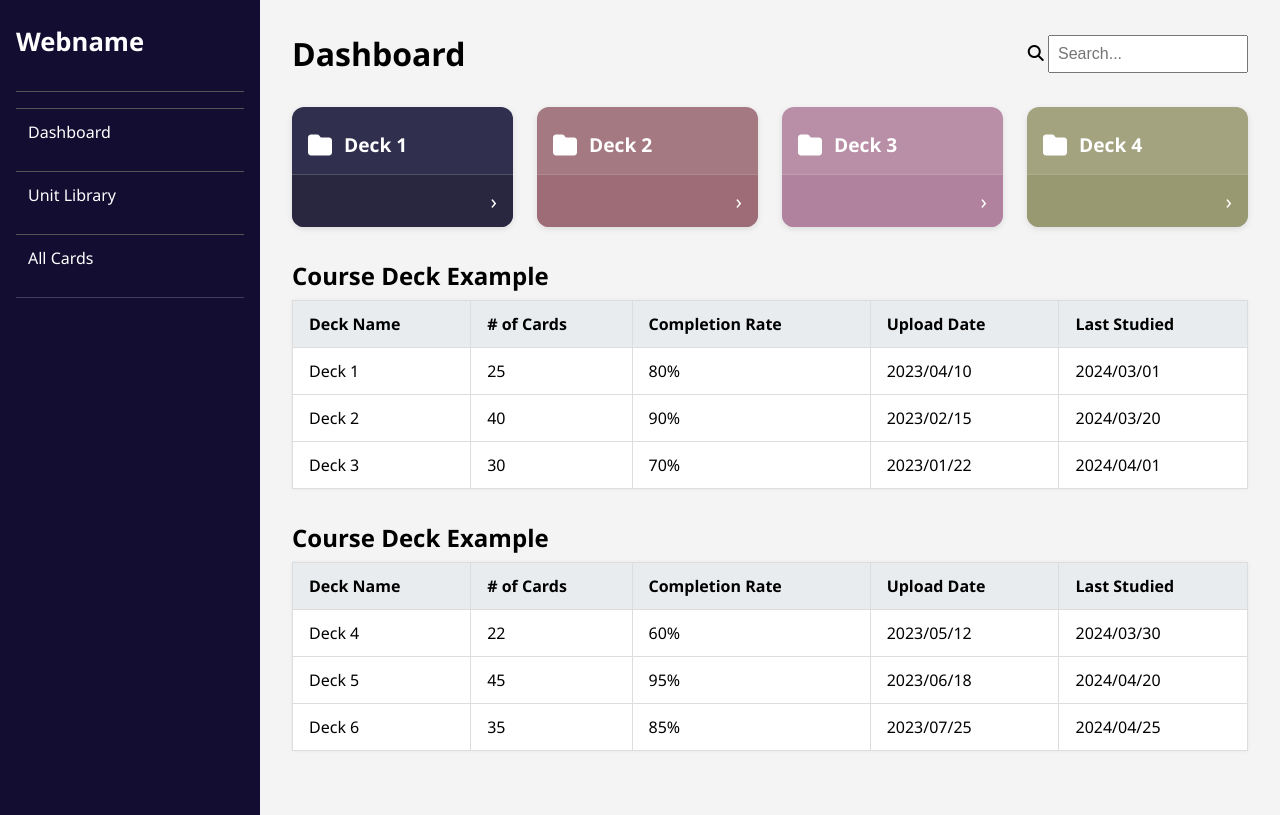
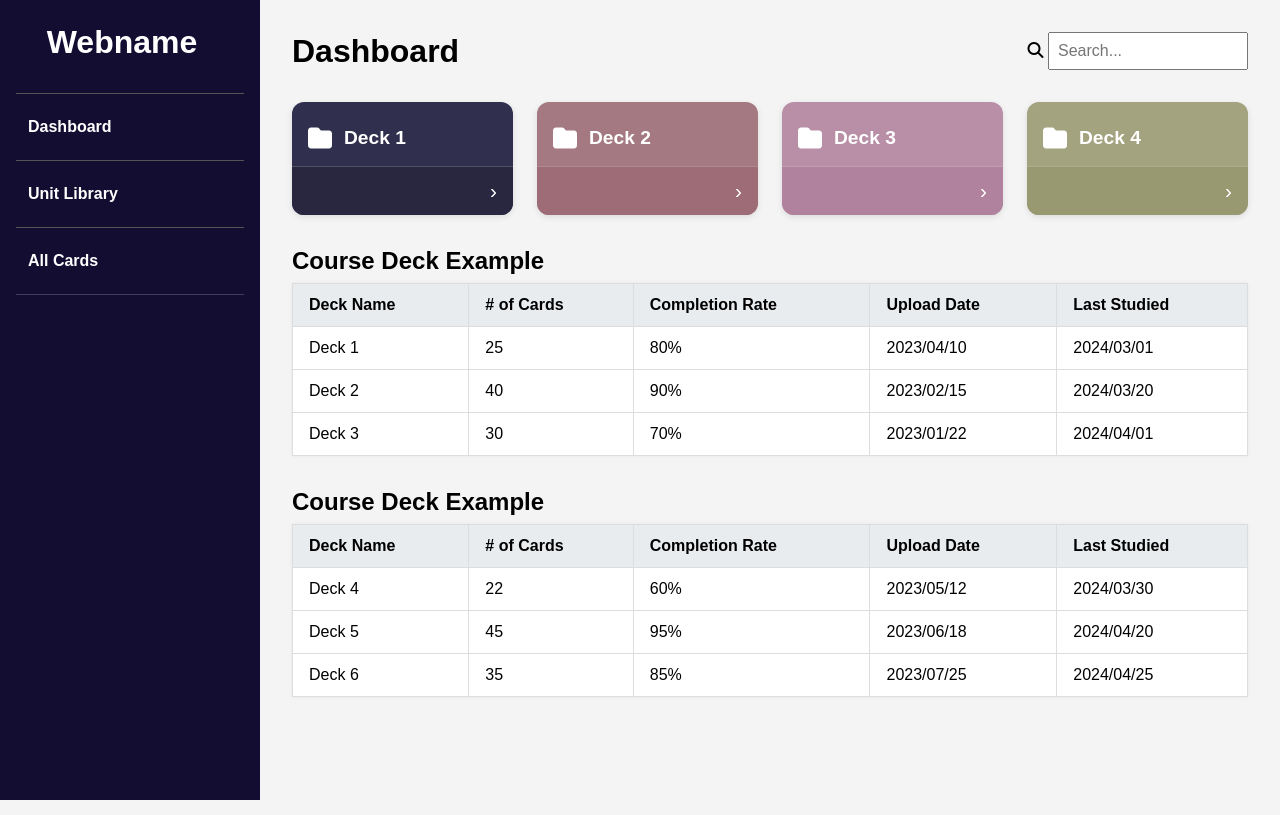
Before and after one commit to JChacon2001/CIT-PROJECT, a Flask app: page / in a window 1280 px wide. Run offline with Flask 3, Linux system fonts and the light colour scheme; some web fonts are replaced.

Commit message:
sidebar fixes

```diff
--- a/static/style.css
+++ b/static/style.css
@@ -1,3 +1,5 @@
+@import url('https://fontlibrary.org//face/rosa-sans');
+
 * {
     margin: 0;
     padding: 0;
@@ -6,7 +8,7 @@
 
   body, html {
     height: 100%;
-    font-family: "Segoe UI", Tahoma, Geneva, Verdana, sans-serif;
+    font-family: 'RosaSansRegular', sans-serif;
     background-color: #f4f4f4;
   }
 
@@ -28,24 +30,27 @@
   }
 
   .logo {
-    font-size: 1.6rem;
+    font-size: 2rem;
     margin-bottom: 2rem;
+    text-align: center;
+    padding-right: 1rem;
   }
 
   .nav-menu {
     display: flex;
     flex-direction: column;
-    gap: 1rem;
-    border-top: 1px solid #555;
-    padding-top: 1rem;
   }
 
   .nav-link {
     color: white;
     text-decoration: none;
+    font-family: 'RosaSansBold', sans-serif;
+    font-weight: bold;
     padding: 0.75rem;
     border-top: 1px solid #555;
     transition: background 0.3s;
+    padding-top: 1.5rem;
+    padding-bottom: 1.5rem;
   }
 
   .nav-link:hover {
```
